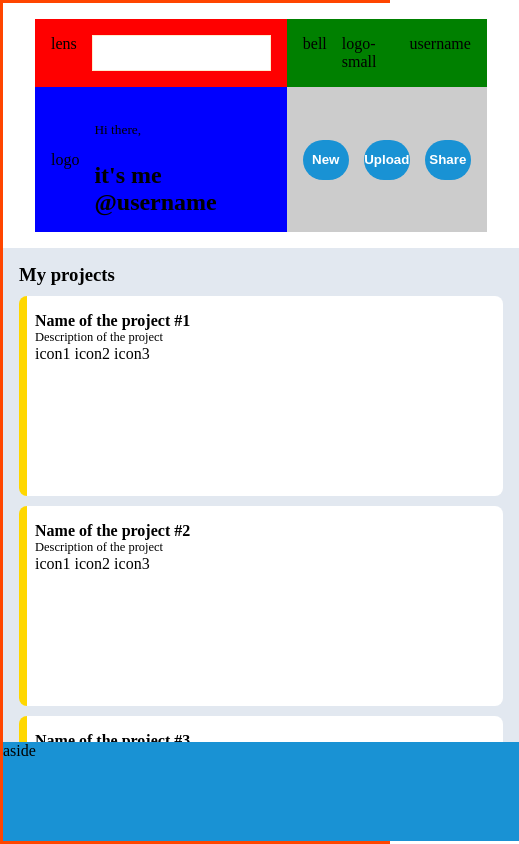
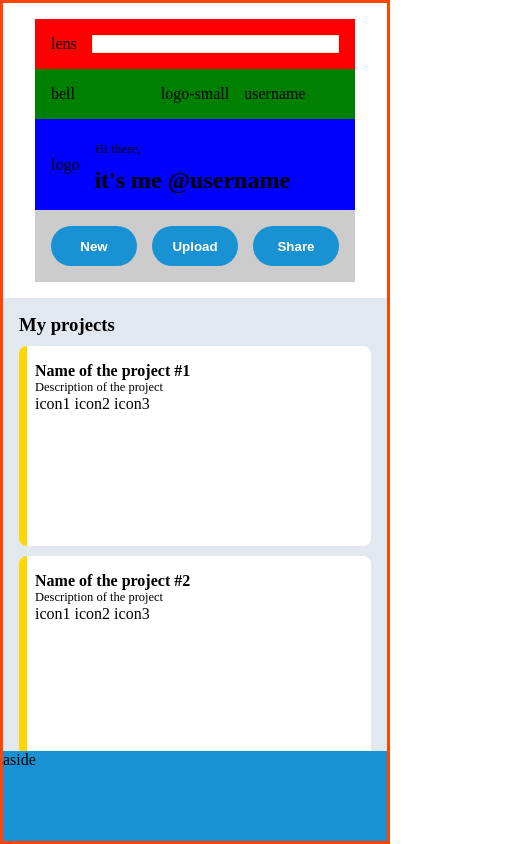
Before and after one commit to pantpad/admin-dashboard, a plain HTML site: page index.html in a window 390 px wide. Shown: the whole page, 519 px wide, since content can reach past the window. Drawn offline with Linux system fonts and the light colour scheme.

Commit message:
Responsive grid header layout below 620px

```diff
--- a/style.css
+++ b/style.css
@@ -201,6 +201,20 @@ section.main{
 } */
 
 
+@media (max-width: 620px) {
+    header{
+        grid-template-columns: 1fr;
+    }
+
+    .notification{
+        justify-content: center;
+    }
+
+    .notification .bell{
+        justify-self: stretch;
+    }
+}
+
 @media (max-width: 450px) {
     .container{
         display: grid;
```
